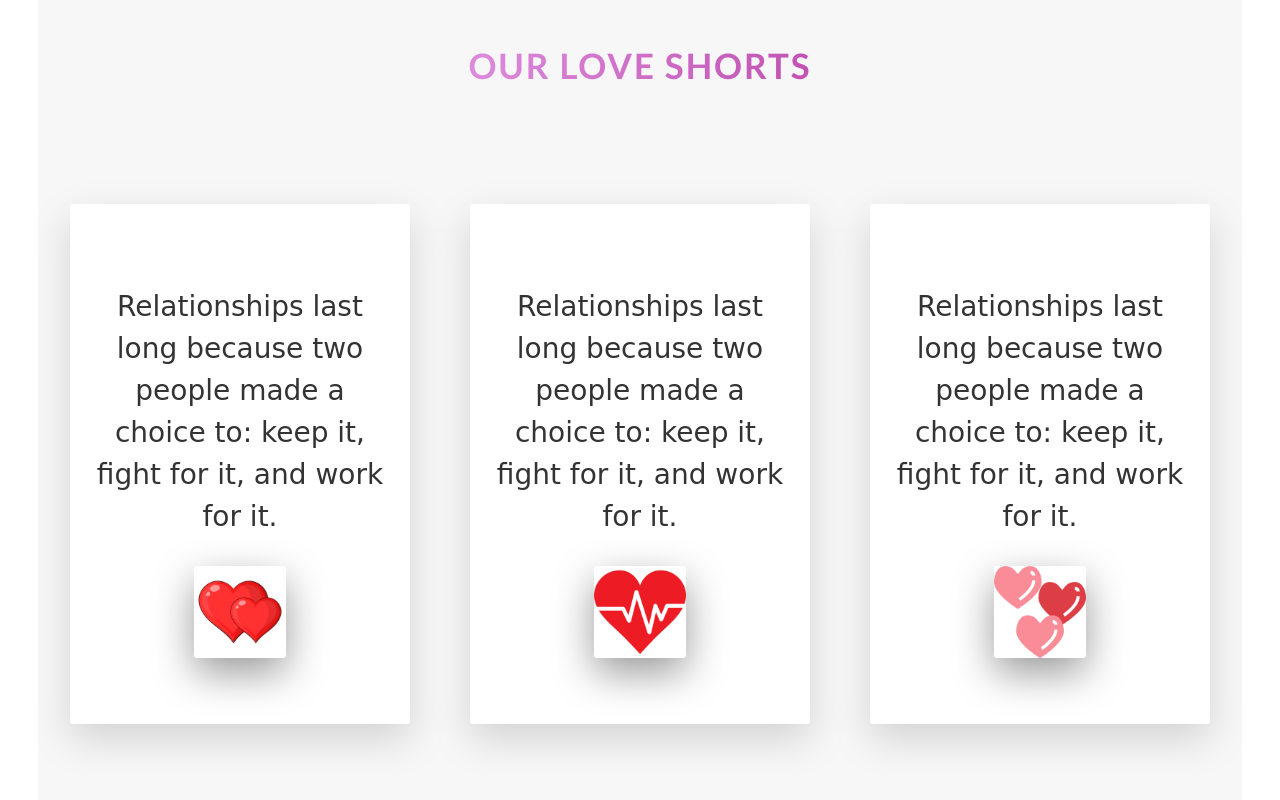
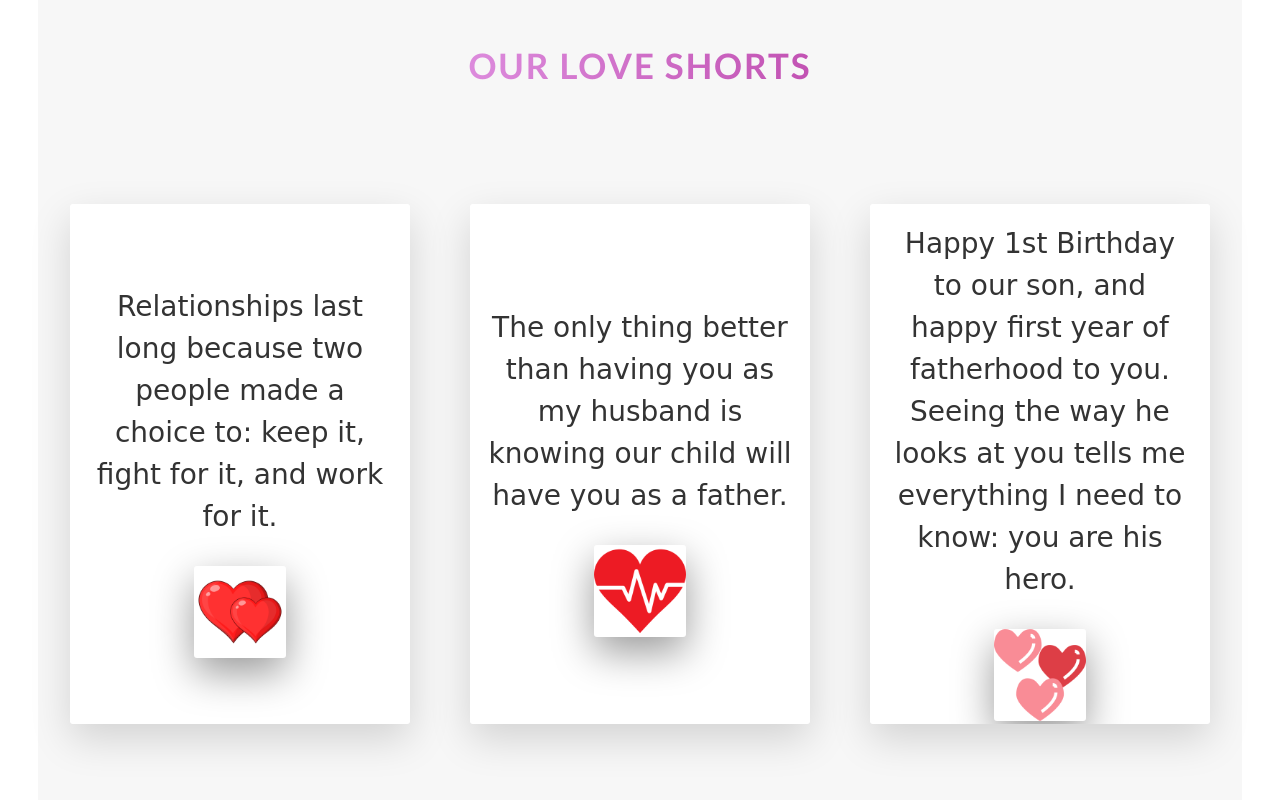
Before and after one commit to bavithraranjith24/My-valentine, a website built with Vite: page index.html in a window 1280 px wide. Shown: the part 2356-3156 px from the top of the page. Built offline with nearby package versions, Linux system fonts and the light colour scheme; files whose address does not match are found by name.

Commit message:
card content change

```diff
--- a/index.html
+++ b/index.html
@@ -307,8 +307,7 @@ function checkKiss() {
               </div>
               <div class="card__side card__side--front ">
                 <div class="card__cta letter">
-                   <p class=""> Relationships last long because two people made a choice to:
-                    keep it, fight for it, and work for it.</p>
+                   <p class=""> The only thing better than having you as my husband is knowing our child will have you as a father.</p>
                     <img
                          id="img1"
                          src="img/heart-rate.png"
@@ -329,8 +328,7 @@ function checkKiss() {
               </div>
               <div class="card__side card__side--front ">
                 <div class="card__cta letter">
-                   <p class=""> Relationships last long because two people made a choice to:
-                    keep it, fight for it, and work for it.</p>
+                   <p class=""> Happy 1st Birthday to our son, and happy first year of fatherhood to you. Seeing the way he looks at you tells me everything I need to know: you are his hero.</p>
                     <img
                          id="img1"
                          src="img/hearts.png"
```
